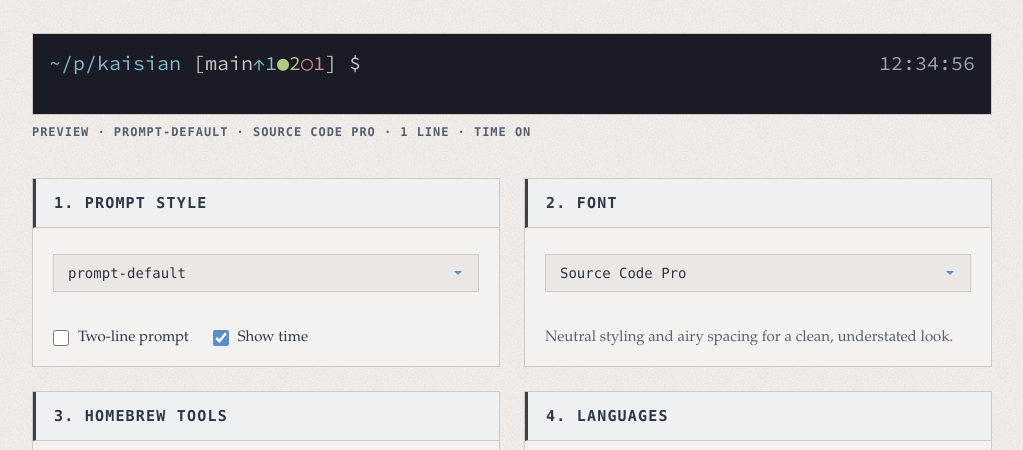
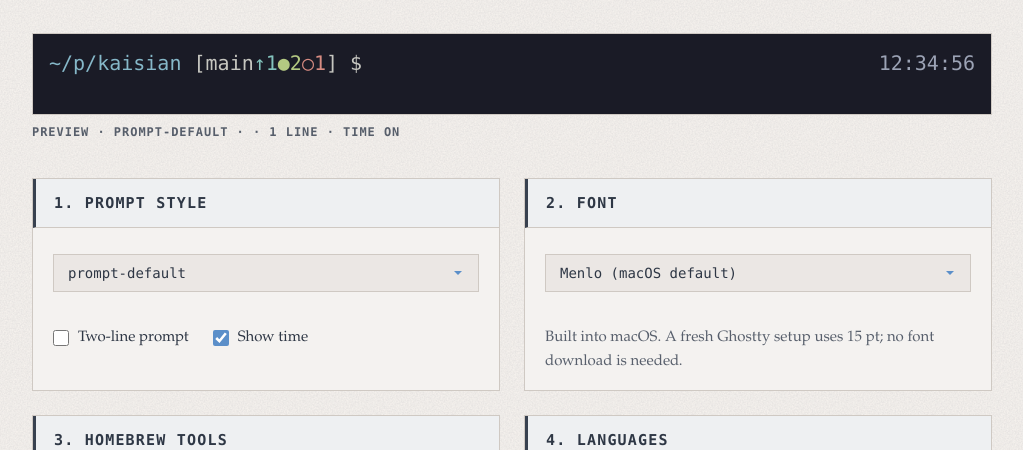
Before and after one commit to taiansu/kaisian, a plain HTML site: page web/index.html in a window 1280 px wide. Shown: the part 329-779 px from the top of the page, without its empty margins (128-1151 px from the left). Drawn offline with Linux system fonts and the light colour scheme.

Commit message:
fix(web): use the built-in Ghostty font by default

```diff
--- a/web/index.html
+++ b/web/index.html
@@ -776,6 +776,8 @@
         language: "Language",
         groups: "1. Prompt style",
         fonts: "2. Font",
+        systemFont: "Menlo (macOS default)",
+        systemFontDetail: "Built into macOS. A fresh Ghostty setup uses 15 pt; no font download is needed.",
         multiline: "Two-line prompt",
         showTime: "Show time",
         previewTime: "Example prompt timestamp",
@@ -815,6 +817,8 @@
         language: "語言",
         groups: "1. 提示字元樣式",
         fonts: "2. 字型",
+        systemFont: "Menlo（macOS 內建）",
+        systemFontDetail: "全新安裝的 Ghostty 使用 15 pt，不需另外下載字型。",
         multiline: "雙行顯示",
         showTime: "顯示時間",
         previewTime: "提示字元時間範例",
@@ -1106,7 +1110,7 @@
       container.replaceChildren();
       const promptGroup = state.manifest?.groups?.find(g => g.name === state.prompt);
       const font = state.manifest?.fonts?.find(f => f.cask === state.font || f.preview === state.font);
-      const fontPreviewFamily = font?.preview || font?.family || "monospace";
+      const fontPreviewFamily = font?.preview || font?.family || "Menlo";
       const fontStack = `"${fontPreviewFamily}", ui-monospace, "SF Mono", Menlo, Consolas, monospace`;
       byId("preview-panel").style.fontFamily = fontStack;
       container.style.fontFamily = fontStack;
@@ -1226,6 +1230,7 @@
       selectEl.className = "styled-select";
       selectEl.setAttribute("aria-label", text("fonts"));
       selectEl.setAttribute("aria-describedby", "font-detail");
+      selectEl.append(new Option(text("systemFont"), ""));
 
       for (const font of state.manifest.fonts) {
         const opt = document.createElement("option");
@@ -1251,7 +1256,7 @@
       detail.setAttribute("aria-live", "polite");
       function updateDetail() {
         const selected = state.manifest.fonts.find(font => font.cask === state.font);
-        detail.textContent = selected ? description(selected) : "";
+        detail.textContent = selected ? description(selected) : text("systemFontDetail");
       }
 
       selectEl.addEventListener("change", event => {
@@ -1677,7 +1682,6 @@
         const prompts = (state.manifest.groups ?? []).filter(g => g.kind === "prompt");
         const defaultPrompt = (state.manifest.profiles?.default ?? []).find(name => prompts.some(p => p.name === name)) || prompts[0]?.name || "";
         state.prompt = defaultPrompt;
-        state.font = state.manifest.fonts?.[0]?.cask || "";
         const forcedBrew = getForcedBrew();
         state.brew = new Set(
           (state.manifest.brew ?? [])
```
Also changed, not shown: 1 other file.
